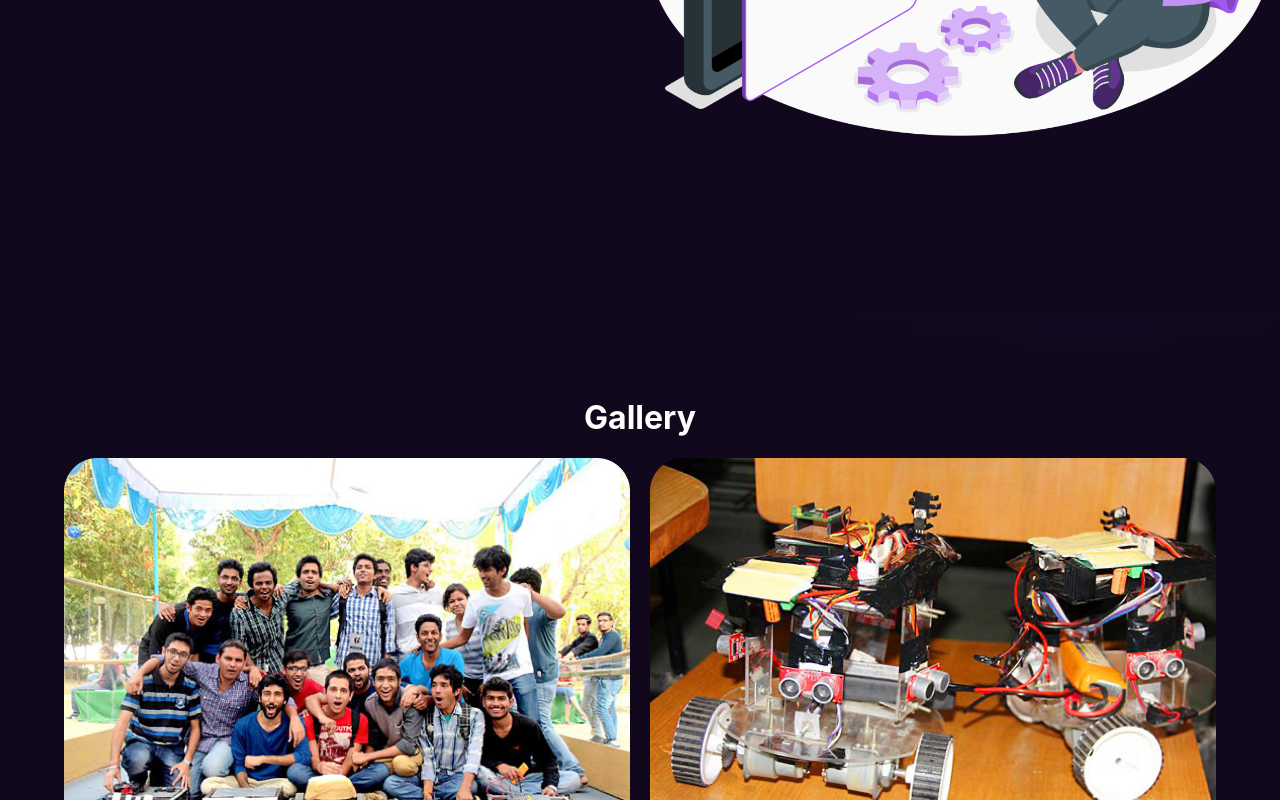
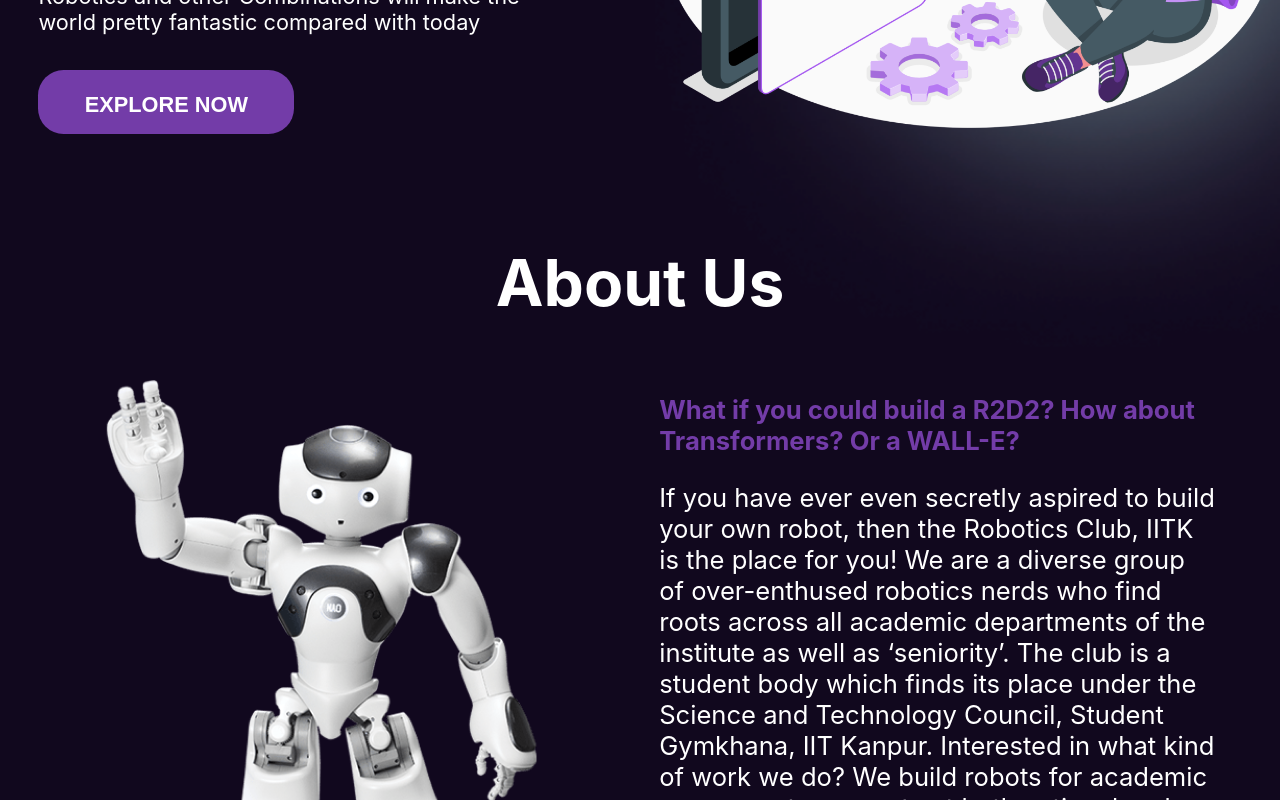
Before and after one commit to Byte-Brewer31/RoboClub-IITK-New, a React (Create React App) app: page / in a window 1280 px wide. Shown: the part 600-1400 px from the top of the page. Built offline with nearby package versions, Linux system fonts and the light colour scheme.

Commit message:
about section added

```diff
--- a/src/App.js
+++ b/src/App.js
@@ -1,41 +1,59 @@
 import React from 'react';
 import Navbar from './components/navbar';
 import Gallery from './components/gallery';
+import AboutUs from './components/about_us';
 import './App.css';
 
 function App() {
   return (
-    <div>
-      <Navbar />
-      <div className="App" style={{
-        backgroundImage: `url(${process.env.PUBLIC_URL}/bg.png)`,
+    <div  className="App" style={{
+      backgroundImage: `url(${process.env.PUBLIC_URL}/bg.png)`,
         backgroundSize: 'cover',
         backgroundRepeat: 'no-repeat',
         backgroundPosition: 'center',
         width: '100vw',
         minHeight: '100vh',
+    }}>
+      <Navbar />
+      <div style={{
         overflowY: 'scroll',
         display: 'flex', // make the container a flex container
         justifyContent: 'space-between', // add padding for spacing
       }}>
-          <div style={{ width: '50%' }}> {/* left div */}
-            Test
+          <div style={{ width: '50%', textAlign: 'left', paddingLeft: '3vw' }}> {/* left div */}
+          <h1 style={{fontSize: '7vw', color: 'white', textAlign: 'left', paddingTop: '1vw'}}>
+            Revolution in<br/> Human <br/> Evolution
+          </h1>
+          <p style={{color:'white', fontSize: '1.7vw', textAlign: 'left' , paddingBottom: '1vw'}}>
+            Robotics and other Combinations will make the <br/>world pretty fantastic compared with today
+          </p>
+          <button style={{ backgroundColor: '#733CA8', height: '5vw', width: '20vw', fontSize: '1.5vw', borderRadius: '2vw' ,border: 'none'}}>
+            <p style={{color: 'white', fontSize: '1.7vw', fontWeight: 'bolder'}}>EXPLORE NOW</p>
+          </button>
           </div>
           <div style={{ width: '50%', textAlign: 'right' }}> {/* right div */}
             <img src={`${process.env.PUBLIC_URL}/chat-botamico-1-1@2x.png`} alt="Red" style={{ width: '100%'}} />
           </div>
       </div>
-
+      <div className="About Us" style={{
+        display: 'flex',
+        flexDirection: 'column',
+        alignItems: 'center',
+        padding: '5%', // Add padding for spacing
+        color: 'white', // Add color for better visibility
+      }}>
+        <h1 style={{fontSize: '5vw'}}>About Us</h1>
+      <AboutUs />
+      </div>
        {/* Gallery Component */}
        <div className="Gallery" style={{
         display: 'flex',
         flexDirection: 'column',
         alignItems: 'center',
-        background: `url(${process.env.PUBLIC_URL}/bg.png) center/cover no-repeat`,
         padding: '5%', // Add padding for spacing
         color: 'white', // Add color for better visibility
       }}>
-        <h1>Gallery</h1>
+        <h1  style={{fontSize: '5vw'}}>Gallery</h1>
         <Gallery />
       </div>
     </div>
--- /dev/null
+++ b/src/components/about_us.js
@@ -0,0 +1,30 @@
+import React from 'react';
+
+function AboutUs() {
+  return (
+    <div>
+      <div className="App" style={{
+        overflowY: 'scroll',
+        display: 'flex', // make the container a flex container
+        justifyContent: 'space-between', // add padding for spacing
+      }}>
+        <div style={{ width: '50%', textAlign: 'left' }}> {/* right div */}
+          <img src={`${process.env.PUBLIC_URL}/nano-1@2x.png`} alt="Red" style={{ width: '100%'}} />
+        </div>
+        <div style={{ width: '50%', textAlign: 'left', paddingLeft: '3vw' }}> {/* left div */}
+          <h1 style={{fontSize: '2vw', color: '#733CA8', textAlign: 'left', paddingTop: '1vw'}}>
+          What if you could build a R2D2? How about Transformers? Or a WALL-E?
+          </h1>
+          <p style={{color:'white', fontSize: '2vw', textAlign: 'left' , paddingBottom: '1vw'}}>
+          If you have ever even secretly aspired to build your own robot, then the Robotics Club, IITK is the place for you! We are a diverse group of over-enthused robotics nerds who find roots across all academic departments of the institute as well as ‘seniority’. The club is a student body which finds its place under the Science and Technology Council, Student Gymkhana, IIT Kanpur. Interested in what kind of work we do? We build robots for academic purposes, to compete at both national and international events or just out of plain interest. Check out our projects and achievements. <br/><br/>#HappyRoboting
+          </p>
+          <button style={{ backgroundColor: '#733CA8', height: '5vw', width: '20vw', fontSize: '1.5vw', borderRadius: '2vw' ,border: 'none'}}>
+            <p style={{color: 'white', fontSize: '1.7vw', fontWeight: 'bolder'}}>PROJECTS</p>
+          </button>
+        </div>
+      </div>
+    </div>
+  );
+}
+
+export default AboutUs;
--- a/src/components/navbar.js
+++ b/src/components/navbar.js
@@ -20,22 +20,25 @@
   }, []);
 
   const navbarStyle = {
-    background: `rgba(51, 51, 51, 0.7) url(${process.env.PUBLIC_URL}/bg.png) center/cover no-repeat`,
     overflow: 'hidden',
     display: 'flex',
     alignItems: 'center',
-    justifyContent: isSmallScreen ? 'space-between' : 'flex-start',
-    padding: '10px 10%',
+    justifyContent: 'space-between', // Adjust alignment for space between items
+    padding: '2% 4%',
   };
 
   const linkContainerStyle = {
-    display: isSmallScreen ? 'none' : 'block',
+    display: isSmallScreen ? (showDropdown ? 'block' : 'none') : 'flex', // Adjust display based on screen size and dropdown state
+    flexDirection: isSmallScreen ? 'column' : 'row', // Adjust flex direction based on screen size
+    textAlign: 'center', // Center align text
+    margin: '0', // Reset margin
   };
 
   const dropdownMenuStyle = {
-    display: isSmallScreen ? (showDropdown ? 'block' : 'none') : 'none',
+    display: isSmallScreen ? (showDropdown ? 'block' : 'none') : 'none', // Adjust display based on screen size and dropdown state
     position: 'absolute',
     top: '100%',
+    left: '0',
     backgroundColor: '#333',
     padding: '10px',
     width: '100%',
@@ -43,15 +46,14 @@
 
   const linkStyle = {
     color: '#f2f2f2',
-    textAlign: 'center',
     textDecoration: 'none',
-    padding: '2.5% 10%',
+    padding: '10px',
     display: 'block',
   };
 
   const logoStyle = {
-    height: '40px',
-    margin: '20px 2%',
+    height: '5vw',
+    margin: '1% 1%',
   };
 
   return (
```
